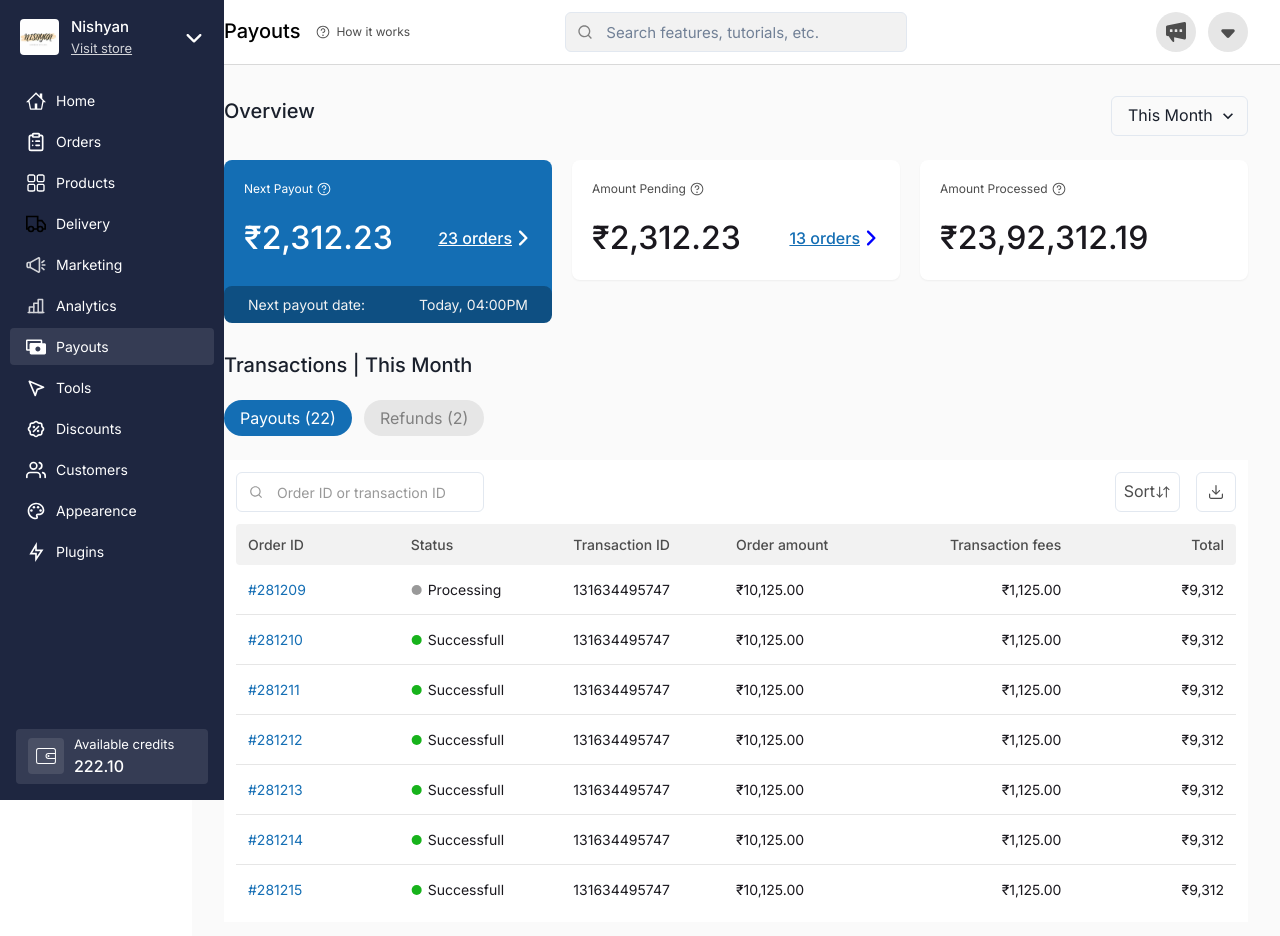
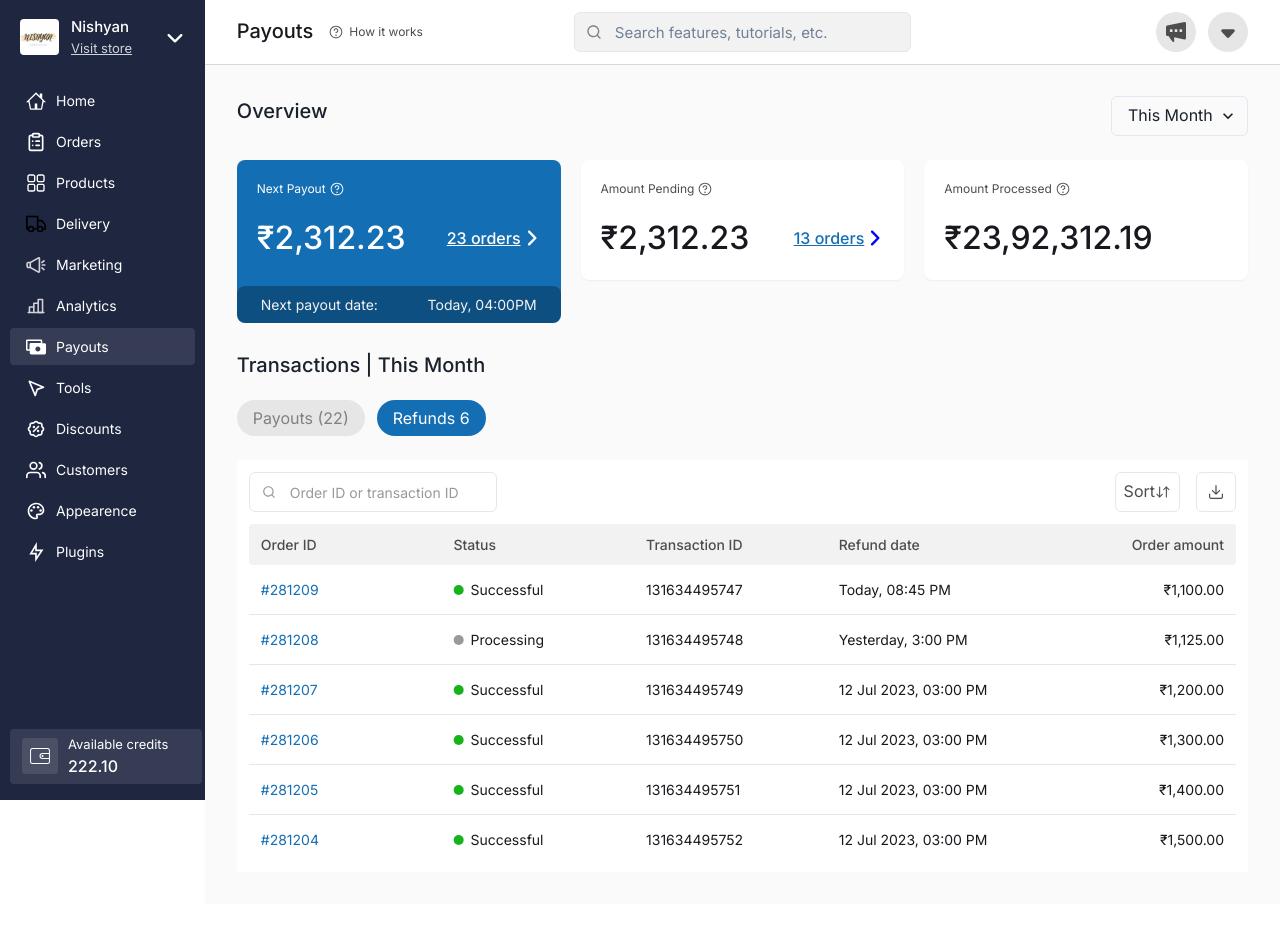
Before and after one commit to izhar100/dukan, a React (Vite) app: page / in a window 1280 px wide. Shown: the top 936 px of the page. After the commit the page ends 904 px from the top, so only its background shows below. Built offline with nearby package versions, Linux system fonts and the light colour scheme.

Commit message:
extra space removed

```diff
--- a/index.html
+++ b/index.html
@@ -7,6 +7,7 @@
     <link rel="preconnect" href="https://fonts.googleapis.com">
 <link rel="preconnect" href="https://fonts.gstatic.com" crossorigin>
 <link href="https://fonts.googleapis.com/css2?family=Inter:wght@100;200;300;400;500;600;700;800;900&family=Montserrat:wght@400;500;600;700;800;900&family=Open+Sans:wght@400;500;600;700;800&family=Poppins:ital,wght@0,100;0,200;0,300;0,400;0,500;0,600;0,700;0,800;0,900;1,100;1,200;1,300;1,400;1,500;1,600;1,700;1,800;1,900&display=swap" rel="stylesheet">
+<link rel="stylesheet" href="https://fonts.googleapis.com/css2?family=Barlow:wght@400;500;700&display=swap">
 
     <title>Dukaan</title>
   </head>
--- a/src/App.jsx
+++ b/src/App.jsx
@@ -9,32 +9,37 @@ import Payout from './pages/Payout'
 import Refund from './pages/Refund'
 
 function App() {
-  const [page,setPage]=useState("payout")
-  const handlePage=(pageName)=>{
+  const [page, setPage] = useState("payout")
+  const handlePage = (pageName) => {
     setPage(pageName)
   }
 
   return (
     <>
       <Flex w={"100%"} fontFamily={"Inter"}>
-        <Box w={"16%"} position={"fixed"} zIndex={3}>
+        <Box w={"16%"} position={'fixed'} zIndex={3}>
           <Sidebar />
         </Box>
-        <Box bgColor={"white"} ml={"15%"} w={"full"}>
-          <Box bgColor={"white"} borderBottom={"1px solid #D9D9D9"} position={"fixed"} w={"85%"} zIndex={2}>
+        <Flex w={"100%"}>
+          <Box w={"16%"}>
+
+          </Box>
+          <Box bgColor={"white"} w={"84%"}>
+            <Box bgColor={"white"} w={"84%"} borderBottom={"1px solid #D9D9D9"} position={"fixed"} zIndex={2}>
               <Box px={"32px"}>
                 <Navbar />
               </Box>
             </Box>
             <Box px={"32px"} pt={"96px"} pb={"32px"} bgColor={"#FAFAFA"} zIndex={0}>
-            {
+              {/* {
               page=="payout"?
               <Payout handlePage={handlePage} page={page}/>
-              :
-              <Refund handlePage={handlePage} page={page}/>
-              }
+              : */}
+              <Refund handlePage={handlePage} page={page} />
+              {/* } */}
             </Box>
           </Box>
+        </Flex>
       </Flex>
     </>
   )
--- a/src/components/Navbar.jsx
+++ b/src/components/Navbar.jsx
@@ -11,7 +11,7 @@ const Navbar = () => {
                 <Flex w={"100%"} py={"12px"}>
                     <Flex flex={1} color={"#4D4D4D"} alignItems={"center"} gap={"16px"}>
                         <Text fontSize={"20px"} fontWeight={500} mt={"-2px"}
-                            color={"black"}>Payouts</Text>
+                            color={"#1A181E"}>Payouts</Text>
                         <Flex gap={"6px"} alignItems={"center"}>
                             <Image src={Help} w={"14px"} />
                             <Text fontSize={"12px"}>How it works</Text>
--- a/src/components/Sidebar.jsx
+++ b/src/components/Sidebar.jsx
@@ -19,7 +19,7 @@ import DownArrow from "../assets/down.svg"
 const Sidebar = () => {
     return (
         <div>
-            <Flex w="224px" bgColor={"#1E2640"} color='white' flexDir={"column"} px={"10px"} pt={"16px"} h={"100vh"} justifyContent={"space-between"} position={"relative"}>
+            <Flex bgColor={"#1E2640"} color='white' flexDir={"column"} px={"10px"} pt={"16px"} h={"100vh"} justifyContent={"space-between"} position={"relative"}>
                 <Flex flexDir={"column"} gap="24px">
                     <Flex alignItems={"center"} mx={"10px"} gap={"12px"}>
                         <Image w="39px" src={image} borderRadius={"4px"} />
--- a/src/pages/Refund.jsx
+++ b/src/pages/Refund.jsx
@@ -17,42 +17,42 @@ const Refund = ({handlePage}) => {
             status: "Successful",
             transactionId: 131634495747,
             refundDate:"Today, 08:45 PM",
-            orderAmount: "₹1,125.00"
+            orderAmount: "₹1,100.00"
         },
         {
             orderId: "#281208",
             status: "Processing",
-            transactionId: 131634495747,
+            transactionId: 131634495748,
             refundDate:"Yesterday, 3:00 PM",
             orderAmount: "₹1,125.00"
         },
         {
             orderId: "#281207",
             status: "Successful",
-            transactionId: 131634495747,
+            transactionId: 131634495749,
             refundDate:"12 Jul 2023, 03:00 PM",
-            orderAmount: "₹1,125.00"
+            orderAmount: "₹1,200.00"
         },
         {
             orderId: "#281206",
             status: "Successful",
-            transactionId: 131634495747,
+            transactionId: 131634495750,
             refundDate:"12 Jul 2023, 03:00 PM",
-            orderAmount: "₹1,125.00"
+            orderAmount: "₹1,300.00"
         },
         {
             orderId: "#281205",
             status: "Successful",
-            transactionId: 131634495747,
+            transactionId: 131634495751,
             refundDate:"12 Jul 2023, 03:00 PM",
-            orderAmount: "₹1,125.00"
+            orderAmount: "₹1,400.00"
         },
         {
             orderId: "#281204",
             status: "Successful",
-            transactionId: 131634495747,
+            transactionId: 131634495752,
             refundDate:"12 Jul 2023, 03:00 PM",
-            orderAmount: "₹1,125.00"
+            orderAmount: "₹1,500.00"
         }
     ]
     return (
```
Lines whose indentation alone changed are shown as unchanged.
